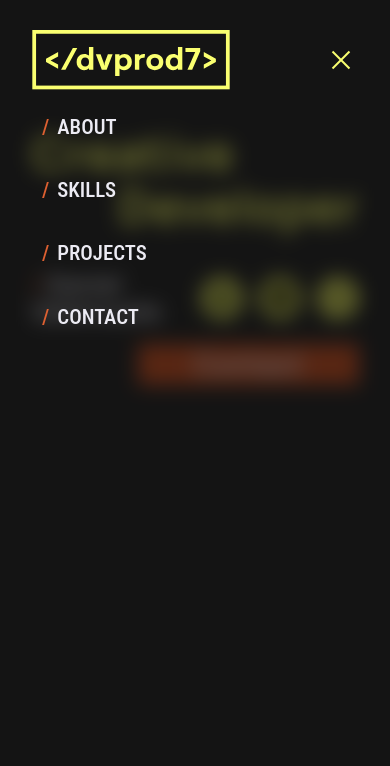
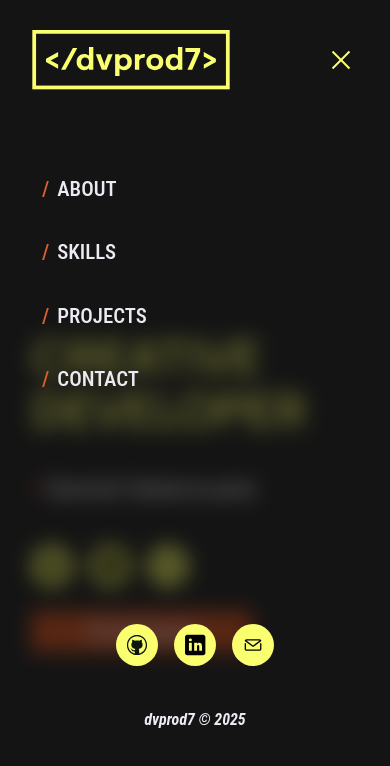
Before and after one commit to dvprod7/dvprod7, an Angular app: page / in a window 390 px wide. Both pictures are taken after a click on the button "Menu". Shown: the top 766 px of the page. Built offline with nearby package versions, Linux system fonts and the light colour scheme; a web font is replaced by a local one.

Commit message:
refactor(styles): extract responsive mixin into shared mixins file, updated navbar & hero mobile first

```diff
--- a/src/app/components/hero/hero.scss
+++ b/src/app/components/hero/hero.scss
@@ -1,32 +1,47 @@
 @use 'variables' as *;
+@use 'mixins' as *;
 
 .hero {
+  height: calc(100dvh - 120px);
+  display: flex;
+  align-items: center;
   &__title-container {
     h1 {
       color: $Icterine;
-      padding-top: 2%;
+      text-transform: uppercase;
       span {
         display: block;
         font-size: clamp(3rem, 12vw, 13.75rem);
       }
       span:last-child {
-        text-align: right;
+        text-align: left;
+        @include up(md) {
+          text-align: right;
+        }
       }
     }
   }
   &__cta-container {
+    display: flex;
+    flex-direction: column;
     margin-top: 3%;
-    .btn {
-      float: right;
+    align-items: flex-start;
+    @include up(md) {
+      align-items: flex-end;
     }
   }
   &__socials {
     display: flex;
-    align-items: center;
-    justify-content: right;
-    gap: 16px;
+    align-items: flex-start;
+    flex-direction: column;
     h2 > span {
       color: $Flame;
     }
+    @include up(md) {
+      align-items: center;
+      justify-content: right;
+      gap: 16px;
+      flex-direction: row;
+    }
   }
 }
--- a/src/app/components/navbar/navbar.html
+++ b/src/app/components/navbar/navbar.html
@@ -40,9 +40,8 @@
         <li><span>/</span><a href="#">Contact</a></li>
       </ul>
       <div class="navbar__socials">
-        <a href="#" aria-label="LinkedIn"><i class="icon-linkedin"></i></a>
-        <a href="#" aria-label="GitHub"><i class="icon-github"></i></a>
-        <a href="#" aria-label="Email"><i class="icon-mail"></i></a>
+        <app-socials></app-socials>
+        <h4 class="text-center">dvprod7 © 2025</h4>
       </div>
     </div>
   </div>
--- a/src/app/components/navbar/navbar.scss
+++ b/src/app/components/navbar/navbar.scss
@@ -1,4 +1,5 @@
 @use 'variables' as *;
+@use 'mixins' as *;
 
 .navbar {
   position: sticky;
@@ -12,15 +13,15 @@
     width: 100%;
     padding-inline: clamp(10px, 8vw, $gutter-width * 2);
     align-items: center;
-
-    @media (max-width: 1080px) {
-      justify-content: space-between;
+    justify-content: space-between;
+    @include up(lg) {
+      justify-content: start;
     }
   }
 
   &__toggle {
     z-index: 1100;
-    display: none;
+    display: flex;
     flex-direction: column;
     justify-content: center;
     gap: 6px;
@@ -49,8 +50,8 @@
       }
     }
 
-    @media (max-width: 1080px) {
-      display: flex;
+    @include up(lg) {
+      display: none;
     }
   }
 
@@ -74,9 +75,10 @@
 
     &.is-open {
       display: flex;
+      flex-direction: column;
+      justify-content: space-around;
     }
-
-    @media (min-width: 1080px) {
+    @include up(lg) {
       display: flex;
       position: relative;
       backdrop-filter: blur(0);
@@ -91,16 +93,17 @@
     text-transform: uppercase;
     font-weight: 800;
     display: flex;
+    flex-direction: column;
     list-style: none;
     gap: 2rem;
     margin: 0;
-    padding: 0;
+    padding: 80px 10px;
+    justify-content: flex-start;
+    align-items: flex-start;
 
-    @media (max-width: 1080px) {
-      padding: 80px 10px;
-      flex-direction: column;
-      justify-content: flex-start;
-      align-items: flex-start;
+    @include up(lg) {
+      padding: 0;
+      flex-direction: row;
     }
 
     li {
@@ -122,6 +125,11 @@
   }
 
   &__socials {
-    display: none;
+    display: flex;
+    justify-content: center;
+    flex-direction: column;
+    @include up(lg) {
+      display: none;
+    }
   }
 }
--- a/src/app/components/navbar/navbar.ts
+++ b/src/app/components/navbar/navbar.ts
@@ -1,8 +1,9 @@
 import { Component } from '@angular/core';
+import { Socials } from '../socials/socials';
 
 @Component({
   selector: 'app-navbar',
-  imports: [],
+  imports: [Socials],
   templateUrl: './navbar.html',
   styleUrl: './navbar.scss',
 })
--- a/src/app/components/socials/socials.scss
+++ b/src/app/components/socials/socials.scss
@@ -2,6 +2,7 @@
 
 .social-links {
   display: flex;
+  justify-content: center;
   gap: 1rem;
   margin: 1.5rem 0;
 
--- a/src/app/styles/_helpers.scss
+++ b/src/app/styles/_helpers.scss
@@ -56,3 +56,7 @@
   display: block;
   object-fit: contain;
 }
+
+.text-center {
+  text-align: center;
+}
--- /dev/null
+++ b/src/app/styles/_mixins.scss
@@ -0,0 +1,7 @@
+@use 'variables' as *;
+
+@mixin up($breakpoint) {
+  @media (min-width: map-get($breakpoints, $breakpoint)) {
+    @content;
+  }
+}
--- a/src/styles.scss
+++ b/src/styles.scss
@@ -1,5 +1,6 @@
 @use 'app/styles/variables' as *;
 @use 'app/styles/grid' as *;
+@use 'app/styles/mixins' as *;
 @use 'app/styles/helpers' as *;
 @use 'app/styles/ui' as *;
 @use 'app/styles/globals' as *;
```
